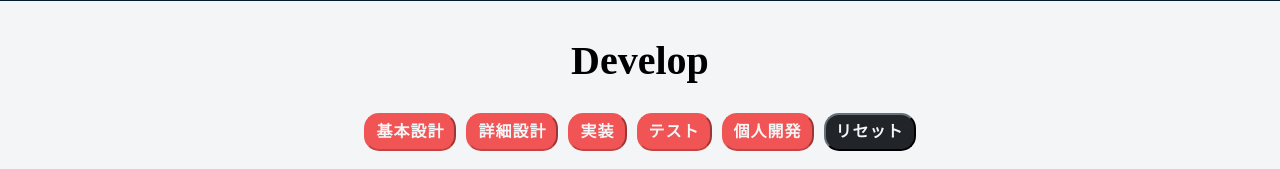
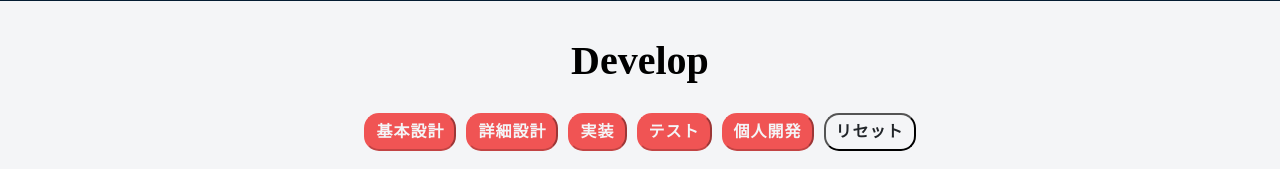
Before and after one commit to Kawasea/Kawasea.github.io, a plain HTML site: page index.html in a window 1280 px wide. Shown: the part 2117-2286 px from the top of the page. Drawn offline with Linux system fonts and the light colour scheme; grey boxes are pictures that could not be loaded.

Commit message:
style:Developのボタン調整

```diff
--- a/css/common.css
+++ b/css/common.css
@@ -221,10 +221,8 @@ main .develop-category .button-category-reset {
   vertical-align: middle;
   letter-spacing: 1px;
   color: #212529;
+  background-color: #F4F5F7;
   border-radius: 15px;
-  color: #F4F5F7;
-  background-color: #212529;
-  border-color: #212529;
 }
 
 main .develop-box {
```
